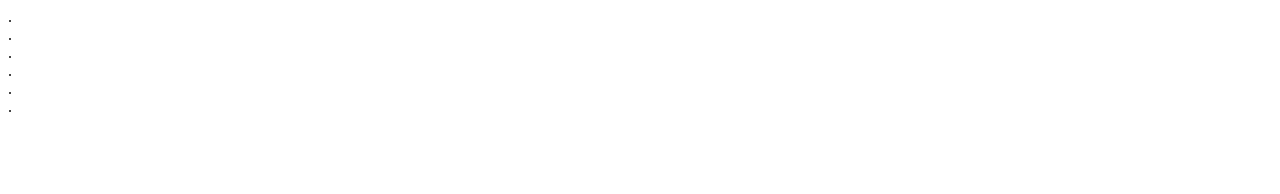
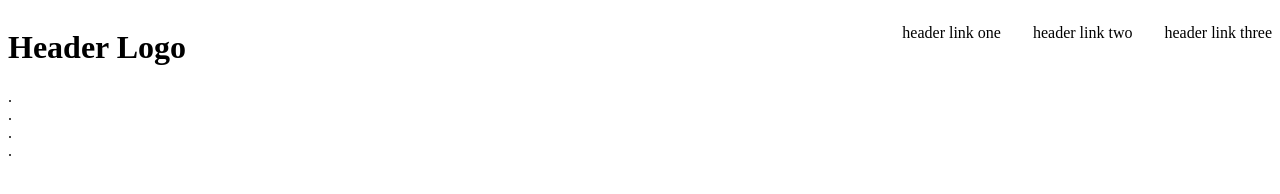
Before and after one commit to tbarinka/landing-page, a plain HTML site: page index.html in a window 1280 px wide. Drawn offline with Linux system fonts and the light colour scheme.

Commit message:
Add basic header content and structure

```diff
--- a/index.html
+++ b/index.html
@@ -5,10 +5,17 @@
     <meta http-equiv="X-UA-Compatible" content="IE=edge">
     <meta name="viewport" content="width=device-width, initial-scale=1.0">
     <title>Landing Page</title>
+    <link rel="stylesheet" href="styles.css">
 </head>
 <body>
-    <div class="header">.</div>
-    <div>.</div>
+    <div class="header">
+        <h1>Header Logo</h1>
+        <ul class="header-link" style="list-style: none;">
+            <li>header link one</li>
+            <li>header link two</li>
+            <li>header link three</li>
+        </ul>
+    </div>
     <div>.</div>
     <div>.</div>
     <div>.</div>
--- a/styles.css
+++ b/styles.css
@@ -0,0 +1,12 @@
+.body {
+    display: flex;
+    flex-direction: column;
+}
+.header {
+    display: flex;
+    justify-content: space-between;
+}
+.header-link {
+    display: flex;
+    gap: 32px;
+}
```
